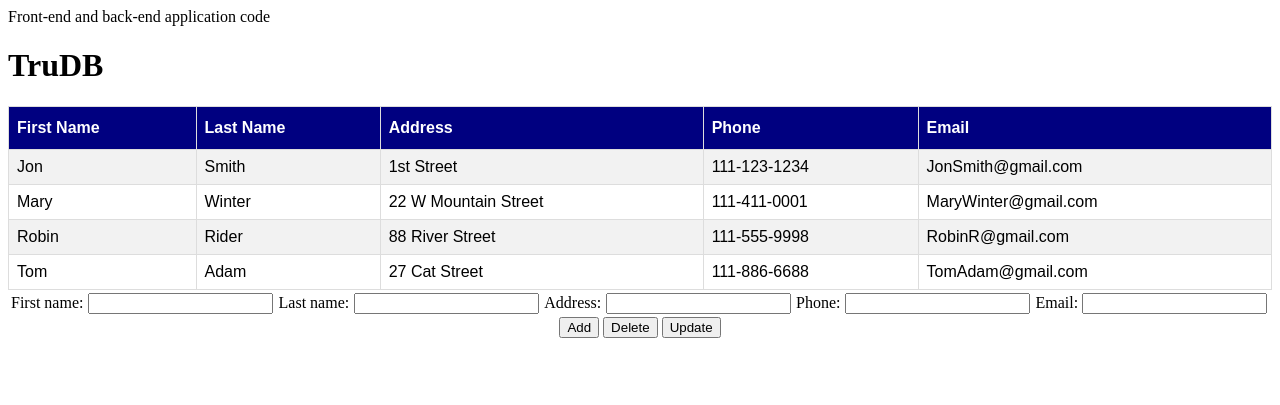
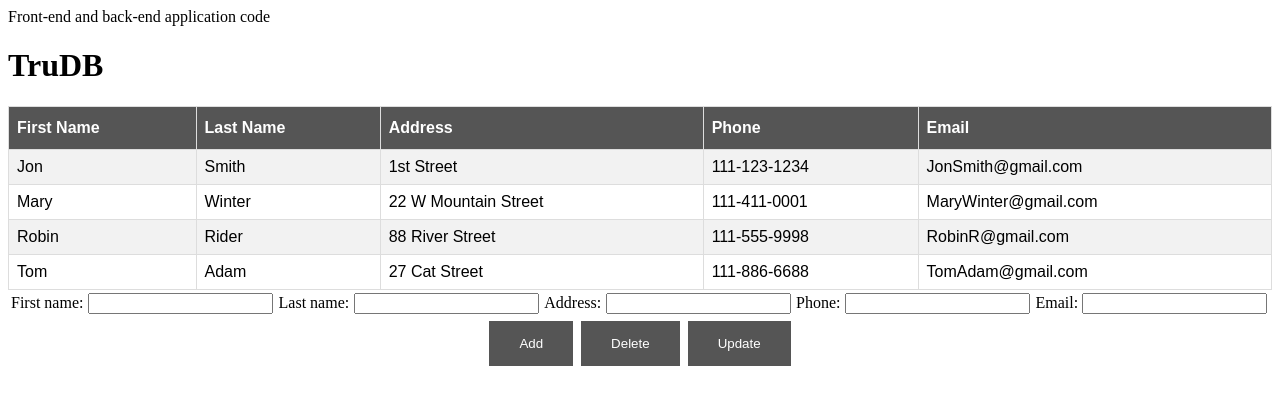
Before and after one commit to Astoa3/TruDB, a PHP site: page / in a window 1280 px wide. Shown: the top 405 px of the page. Run offline with PHP 8.4, Linux system fonts and the light colour scheme; data comes from the database, SQL or seed files in the repository.

Commit message:
Update styles.css

```diff
--- a/styles.css
+++ b/styles.css
@@ -9,14 +9,27 @@
   padding: 8px;
 }
 
-#Customers tr:nth-child(even){background-color: #f2f2f2;}
+#Customers tr:nth-child(even){
+  background-color: #f2f2f2;
+}
 
-#Customers tr:hover {background-color: #ddd;}
-
+#Customers tr:hover {
+  background-color: #ddd;
+}
 #Customers th {
   padding-top: 12px;
   padding-bottom: 12px;
   text-align: left;
-  background-color: navy;
+  background-color: #555555;
   color: white;
 }
+
+input[type=submit] {
+  background-color: #555555;
+  border: none;
+  color: #fff;
+  padding: 15px 30px;
+  text-decoration: none;
+  margin: 4px 2px;
+  cursor: pointer;
+}
```
